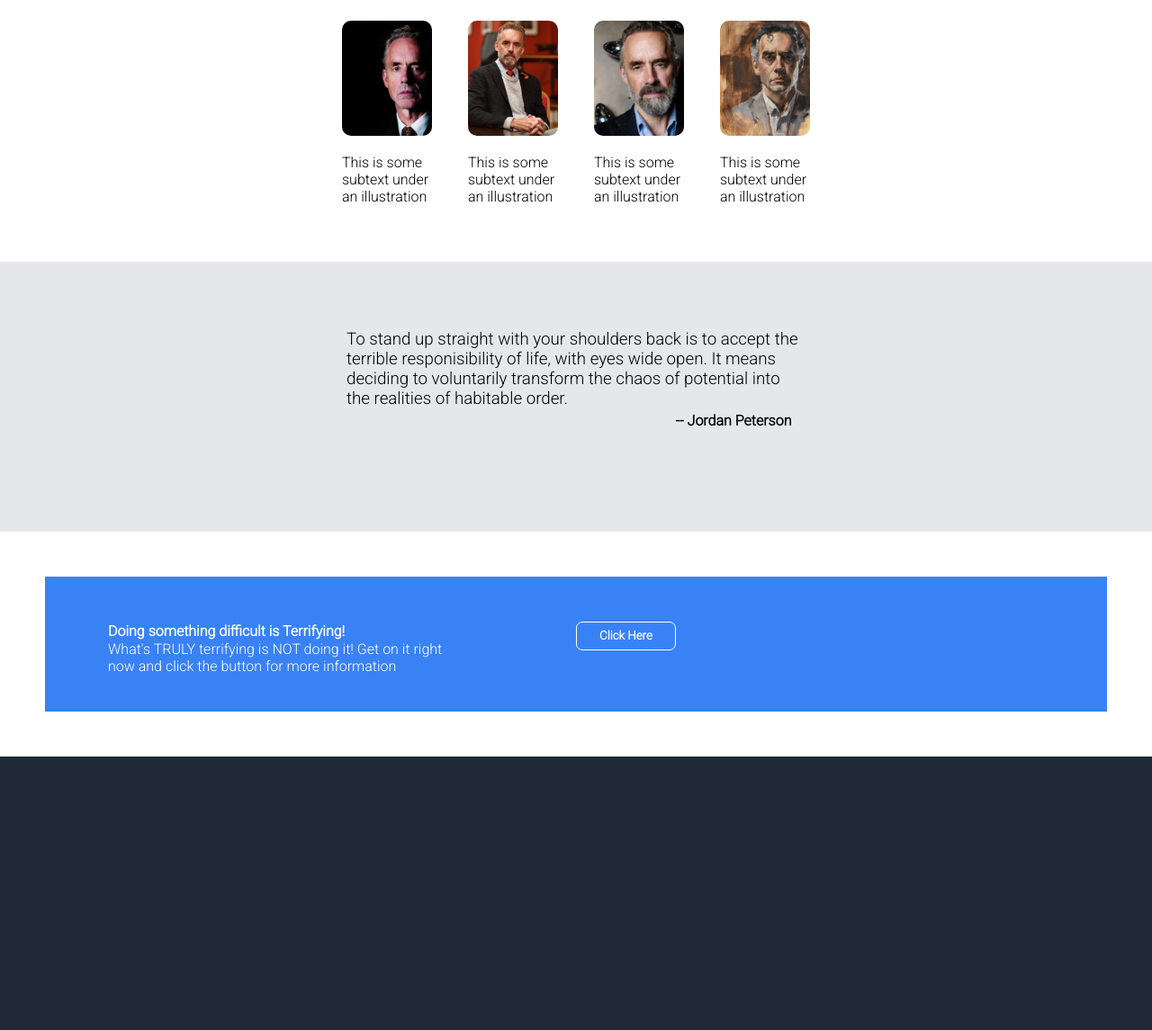
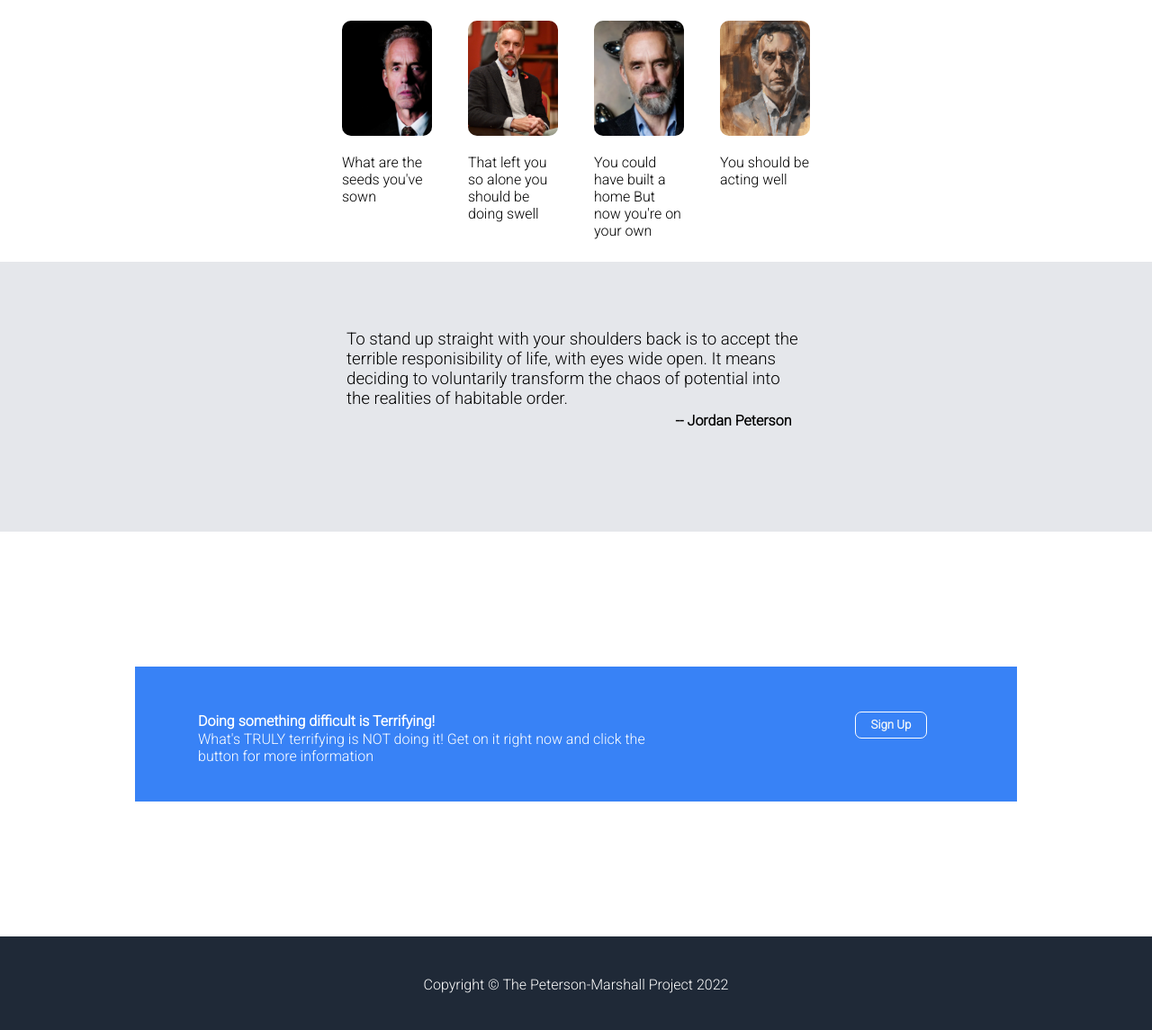
Before and after one commit to elementtest/flexbox, a plain HTML site: page index.html in a window 1280 px wide. Shown: the part 437-1582 px from the top of the page at 90% size. Before the commit the page ends 1278 px from the top, so only its background shows below. Drawn offline with Linux system fonts and the light colour scheme.

Commit message:
add footer change formatting

```diff
--- a/index.html
+++ b/index.html
@@ -37,7 +37,7 @@
         <div class="awesome-left">
             <h1>Jordan Peterson is <br>awesome</br></h1>
             <p id ="awesome-p">In a world of complete madness one man stands up for what he believes in and bears the consequences</p>
-            <button class = "top-button">Get Enlightened</button>
+            <button onclick="window.location.href='https://youtu.be/dQw4w9WgXcQ';" class = "top-button">Get Enlightened</button>
         </div>
         <div class="image-awesome"><img src="img/jp1.png" alt="my inspiration" width="240"></div>
     </div>
@@ -58,10 +58,10 @@
 
         </div>
         <div class = "four-captions">
-            <p>This is some subtext under an illustration</p>
-            <p>This is some subtext under an illustration</p>
-            <p>This is some subtext under an illustration</p>
-            <p>This is some subtext under an illustration</p>
+            <p>What are the seeds you've sown</p>
+            <p>That left you so alone you should be doing swell</p>
+            <p>You could have built a home But now you're on your own</p>
+            <p>You should be acting well</p>
         </div>
     </div>
 
@@ -81,10 +81,15 @@
     <h4>Doing something difficult is Terrifying!</h4>
     <p>What's TRULY terrifying is NOT doing it! Get on it right now and click the button for more information</p>
 </div>
-    <button onclick="window.location.href='https://youtu.be/dQw4w9WgXcQ';" class="bottom-button">Click Here</button>
+    <button onclick="window.location.href='https://youtu.be/dQw4w9WgXcQ';" class="bottom-button">Sign Up</button>
 
 </div>
 
+<!-- COPYRIGHT AREA-->
+<div class="copyright">
+    <p>Copyright  &#169 The Peterson-Marshall Project 2022</p>
+
+</div>
 
 </body>
 </html>
--- a/style.css
+++ b/style.css
@@ -92,6 +92,7 @@ h1 {
     background: #3882F6;
     color: #F9FAF8;
     font-weight:bolder;
+    cursor: pointer;
 }
 
 .image-awesome {
@@ -187,7 +188,7 @@ h1 {
 
 .bottom-banner {
     display: flex;
-    border: solid white 50px;
+    border: solid white 150px;
     background: #3882F6;
     height: 150px;
 }
@@ -197,18 +198,19 @@ h1 {
     background: #3882F6;
     margin-left: 50px;
     margin-top: 10px;
-    max-width: 400px;
+    max-width: 1000px;
+    min-width: 400px;
 }
 
 .bottom-button {
-    padding: 15px;
-    padding-left: 25px;
-    padding-right: 25px;
-    margin-left: 100px;
+    padding: 5px;
+    margin-left: 200px;
+    margin-right: 100px;
     margin-top: 50px;
     background: #3882F6;
     border: solid white 1.5px;
-    height: 10px;
+    height: 30px;
+    width: 80px;
     line-height: 0px;
     font-weight: bolder;
     cursor: pointer;
@@ -225,3 +227,14 @@ h1 {
     color: white;
     margin-top: -20px;
 }
+/* COPYRIGHT AREA */
+.copyright {
+    height: 60px;
+    text-align: center;
+}
+.copyright p {
+    background: #1F2937;
+    color: white;
+    margin: auto;
+    margin-top: 44px;
+}
```
